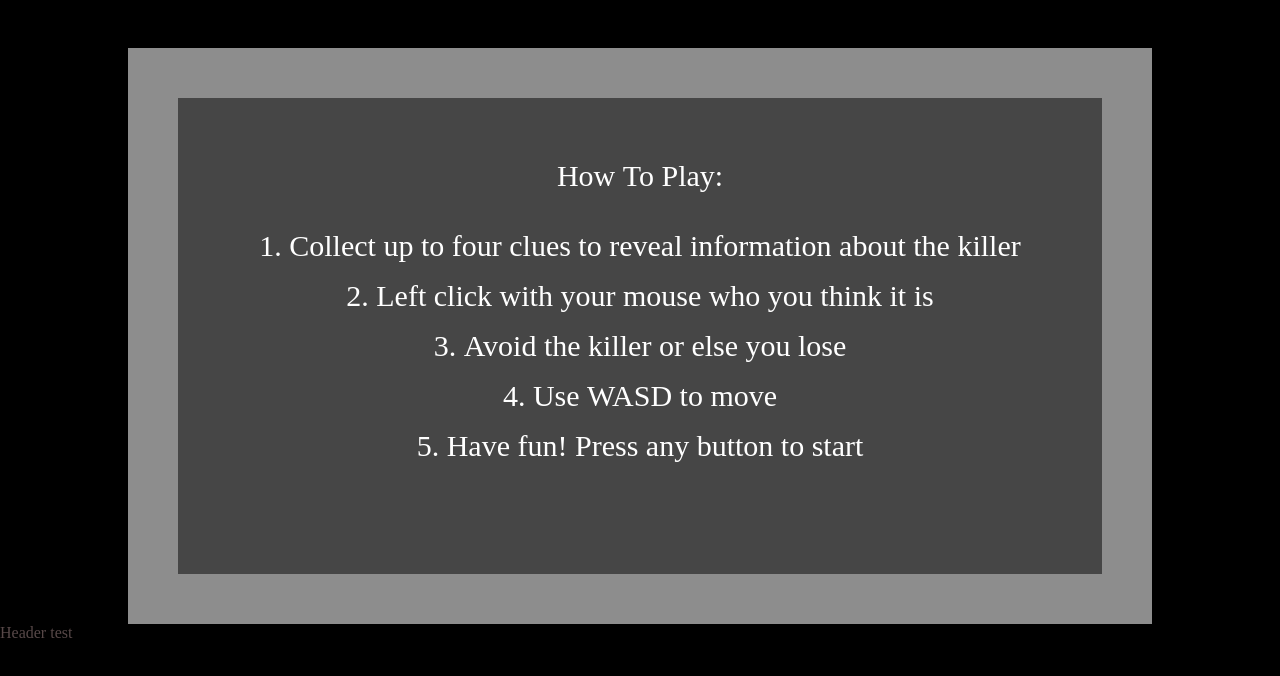
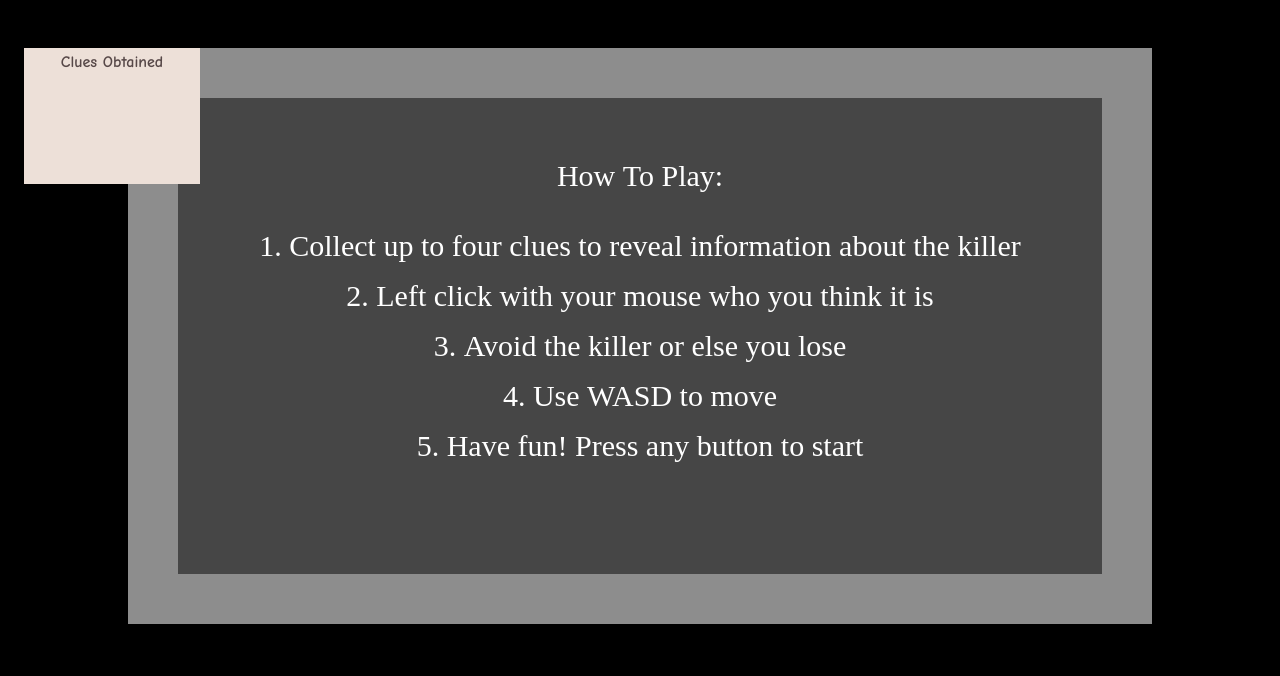
Before and after one commit to jasonxchen/why-so-sus, a plain HTML site: page index.html in a window 1280 px wide. Drawn offline with Linux system fonts and the light colour scheme.

Commit message:
Stylize clue list and container

```diff
--- a/css/main.css
+++ b/css/main.css
@@ -11,10 +11,28 @@ body
     background-color: black;
 }
 
-/*h1, h2,*/.clue-container
+.clue-container
 {
-    /* font-family: ""; */
+    font-family: "Comic Sans MS", "Comic Sans", cursive;
+    position: fixed;
+    top: 3em;
+    left: 1.5em;
     color: rgba(87, 72, 72, 1);
+    background-color: rgba(237, 224, 216, 1);
+    width: 11em;
+    height: 8.5em;
+}
+
+.clue-container p
+{
+    text-align: center;
+    margin: 5px auto 0;
+    font-weight: 900;
+}
+
+#clue-list
+{
+    margin: 5px auto;
 }
 
 #play-area
--- a/index.html
+++ b/index.html
@@ -14,7 +14,7 @@
             </main>
         </div>
         <div class="clue-container">
-            Header test
+            <p>Clues Obtained</p>
             <ul id="clue-list">
                 <!-- JS adds clues when obtained in-game -->
             </ul>
```
